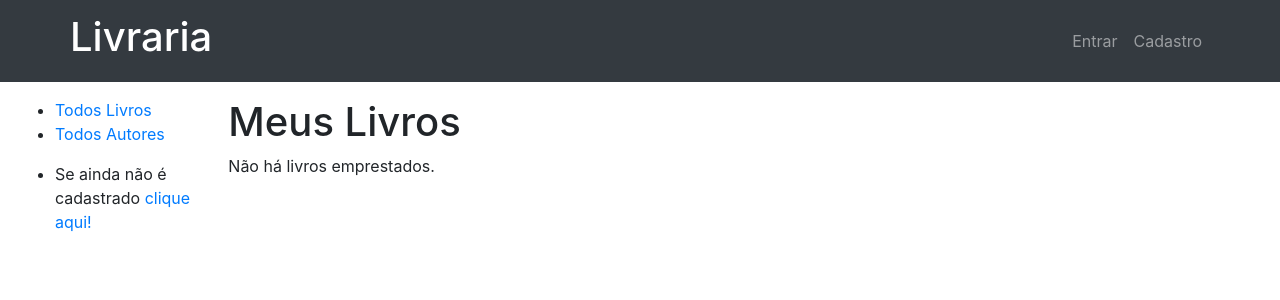
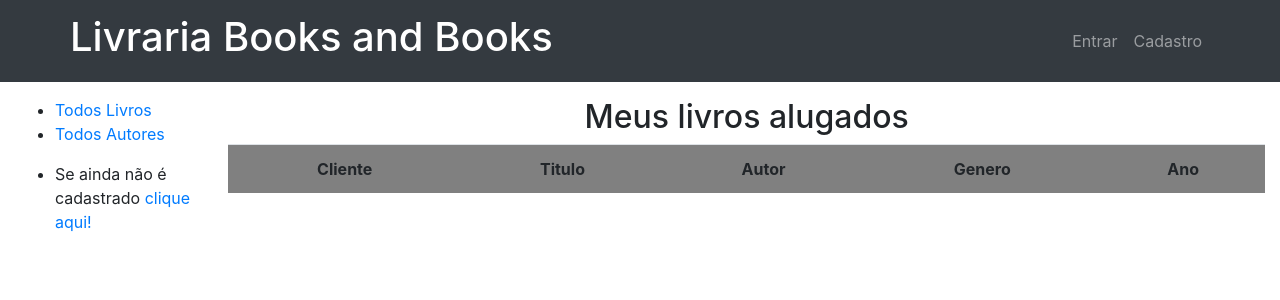
Before and after one commit to ezaut/projetosd, a Django app: page /aluguel/meus_livros/ in a window 1280 px wide. Shown: the top 300 px of the page. Run offline with Django 3.2, Linux system fonts and the light colour scheme; data comes from the database, SQL or seed files in the repository; both versions use the stored data as it was after the commit; lists and menus that the app fills with data are empty; some libraries are stand-ins or nearby versions.

Commit message:
Feito os meus alugados, listr livros e todos alugados

```diff
--- a/aluguel/models.py
+++ b/aluguel/models.py
@@ -71,6 +71,8 @@ class InstanciaLivro(models.Model):
   devolucao = models.DateField(null=True, blank=True)
   cliente = models.ForeignKey(User, on_delete=models.SET_NULL, null=True, blank=True)
 
+
+
   @property
   def is_overdue(self):
       if self.devolucao and DateField.today() > self.devolucao:
@@ -93,7 +95,7 @@ class InstanciaLivro(models.Model):
   )
 
   def get_queryset(self):
-        return InstanciaLivro.objects.filter(cliente=self.request.user).filter(status__exact='e').order_by('devolucao')
+        return InstanciaLivro.objects.filter(cliente=self.request.username).filter(status__exact='e').order_by('devolucao')
 
   class Meta:
         ordering = ['devolucao']
--- a/aluguel/templates/index.html
+++ b/aluguel/templates/index.html
@@ -20,5 +20,5 @@
 </ul>
 {% endif %}
 
-<p>Você visitou esta página {{ num_visitas }} vezes{{ num_visitas|pluralize }}.</p>
+<p>Você visitou esta página {{ num_visitas }} veze{{ num_visitas|pluralize }}.</p>
 {% endblock %}
--- a/aluguel/templates/meus_livros.html
+++ b/aluguel/templates/meus_livros.html
@@ -1,19 +1,32 @@
 {% extends "base.html" %}
 {% block content %}
 
-<h1>Meus Livros</h1>
+<h2 style="text-align: center;">Meus livros alugados</h2>
 
-{% if meusListView %}
-<ul>
+<table class="table table-striped">
 
-  {% for bookinst in meusListView %}
-  <li class="{% if bookinst.is_overdue %}text-danger{% endif %}">
-    <a href="{% url 'meus_livros' bookinst.livro.pk %}">{{bookinst.livro.titulo}}</a> ({{ bookinst.devolucao }})
-  </li>
+  <tr style="background-color: gray;">
+    <th style="text-align: center;">Cliente</th>
+    <th style="text-align: center;">Titulo</th>
+    <th style="text-align: center;">Autor</th>
+    <th style="text-align: center;">Genero</th>
+    <th style="text-align: center;">Ano</th>
+
+  </tr>
+
+  {% if meuslivros %}
+  {% for livro in meuslivros %}
+  <td>
+    <tr>
+      <td style="text-align: center;">{{livro.cliente.username}}</td>
+      <td style="text-align: center;">{{livro.livro.titulo}}</td>
+      <td style="text-align: center;">{{livro.livro.autor}}</td>
+      <td style="text-align: center;">{{livro.livro.genero.all|join:", "}}</td>
+      <td style="text-align: center;">{{livro.livro.ano}}</td>
+    </tr>
+  </td>
   {% endfor %}
-</ul>
+  {% endif %}
+</table>
 
-{% else %}
-  <p>Não há livros emprestados.</p>
-{% endif %}
 {% endblock %}
--- a/aluguel/views.py
+++ b/aluguel/views.py
@@ -1,4 +1,3 @@
-from typing import ContextManager
 from .models import Autor, Livro, InstanciaLivro
 from django.shortcuts import redirect, render
 from .form import AutorForm, LivroForm
@@ -62,7 +61,7 @@ def autorDelete(request):
   pass
 
 def livroList(request):
-  livros = Livro.objects.all()
+  livros = InstanciaLivro.objects.filter(status__exact='d')
   paginate_by = 10
   return render(request, 'listar_livros.html', {'livros': livros})
 
@@ -84,12 +83,12 @@ def livroDetalhe(request):
   pass
 
 def alugadosList(request):
-  livros = Livro.objects.all()
+  instancialivros = InstanciaLivro.objects.filter(status__exact='e')
   paginate_by = 10
-  return render(request, 'alugados.html', {'livros': livros})
+  return render(request, 'alugados.html', {'instancialivros': instancialivros})
 
 
 def meusListView(request):
-  meuslivros = InstanciaLivro.objects.all()
+  meuslivros = InstanciaLivro.objects.filter(status__exact='e').filter(cliente=request.user.id)
   paginate_by = 10
   return render(request, 'meus_livros.html', {'meuslivros': meuslivros})
--- a/templates/base.html
+++ b/templates/base.html
@@ -14,7 +14,7 @@
         <nav class="navbar navbar-expand navbar-dark bg-dark mb-3">
             <div class="container">
                 <a class="navbar-brand" href="{% url 'aluguel:index' %}">
-                    <h1>Livraria</h1>
+                    <h1>Livraria Books and Books</h1>
                 </a>
                 <ul class="navbar-nav">
                     {% if user.is_authenticated %}
```
Also changed, not shown: aluguel/templates/alugados.html (+7 -6 lines), aluguel/templates/listar_livros.html (+21 -9 lines), db.sqlite3.
